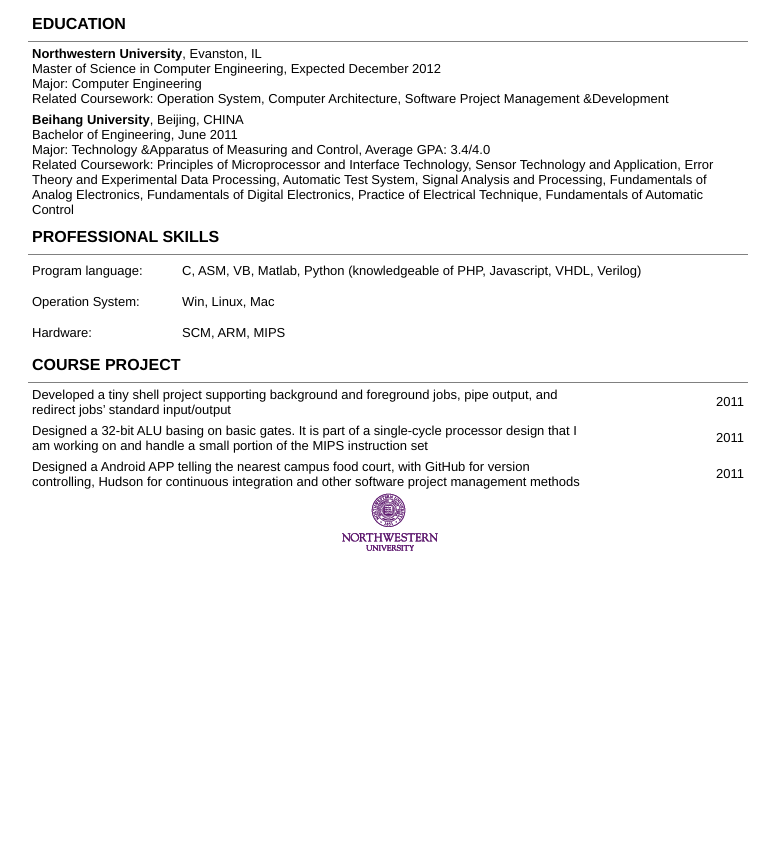
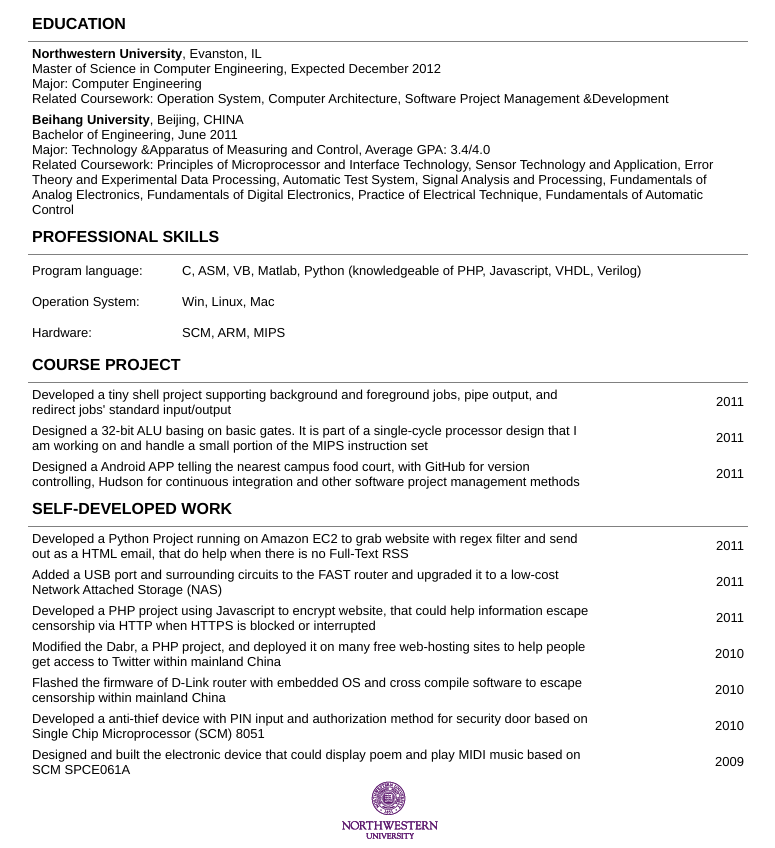
Before and after one commit to liuhaotian/liuhaotian.github.com, a plain HTML site: page index.html in a window 1280 px wide. Shown: the whole page, without its empty margins (252-1027 px from the left). Before the commit the page ends 800 px from the top, so only its background shows below. Drawn offline with Linux system fonts and the light colour scheme.

Commit message:
Add SELF-DEVELOPED WORK

```diff
--- a/index.html
+++ b/index.html
@@ -54,9 +54,24 @@
 		</td></tr>
 	</table>
 	<table align=center cellspacing="2" cellpadding="2">
-		<tr><td>Developed a tiny shell project supporting background and foreground jobs, pipe output, and redirect jobs’ standard input/output</td><td class="year">2011</td></tr>
+		<tr><td>Developed a tiny shell project supporting background and foreground jobs, pipe output, and redirect jobs' standard input/output</td><td class="year">2011</td></tr>
 		<tr><td>Designed a 32-bit ALU basing on basic gates. It is part of a single-cycle processor design that I am working on and handle a small portion of the MIPS instruction set</td><td class="year">2011</td></tr>
 		<tr><td>Designed a Android APP telling the nearest campus food court, with GitHub for version controlling, Hudson for continuous integration and other software project management methods</td><td class="year">2011</td></tr>
+	</table>
+
+	<table align=center frame="below" cellspacing="2" cellpadding="2">
+		<tr><td colspan="2">
+			<b class="h2">SELF-DEVELOPED WORK</b>
+		</td></tr>
+	</table>
+	<table align=center cellspacing="2" cellpadding="2">
+		<tr><td>Developed a Python Project running on Amazon EC2 to grab website with regex filter and send out as a HTML email, that do help when there is no Full-Text RSS</td><td class="year">2011</td></tr>
+		<tr><td>Added a USB port and surrounding circuits to the FAST router and upgraded it to a low-cost Network Attached Storage (NAS)</td><td class="year">2011</td></tr>
+		<tr><td>Developed a PHP project using Javascript to encrypt website, that could help information escape censorship via HTTP when HTTPS is blocked or interrupted</td><td class="year">2011</td></tr>
+		<tr><td>Modified the Dabr, a PHP project, and deployed it on many free web-hosting sites to help people get access to Twitter within mainland China</td><td class="year">2010</td></tr>
+		<tr><td>Flashed the firmware of D-Link router with embedded OS and cross compile software to escape censorship within mainland China</td><td class="year">2010</td></tr>
+		<tr><td>Developed a anti-thief device with PIN input and authorization method for security door based on Single Chip Microprocessor (SCM) 8051</td><td class="year">2010</td></tr>
+		<tr><td>Designed and built the electronic device that could display poem and play MIDI music based on SCM SPCE061A</td><td class="year">2009</td></tr>
 	</table>
 
 
```
